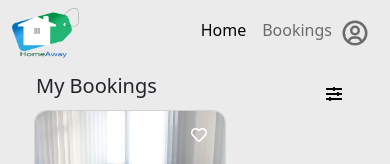
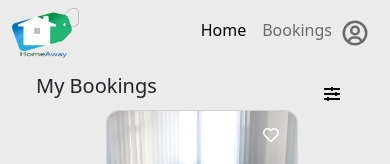
Before and after one commit to GP-43/homeaway-frontend, a React (Create React App) app: page /userbookings in a window 390 px wide. Shown: the top 164 px of the page. Built offline with nearby package versions, Linux system fonts and the light colour scheme.

Commit message:
ayeth haduwa

```diff
--- a/src/assets/styles/partials/_user-bookings.scss
+++ b/src/assets/styles/partials/_user-bookings.scss
@@ -10,6 +10,8 @@
  .my-bookings-dropdown {
    --bs-dropdown-min-width: 0px;
  }
+
+
 
 
 
@@ -37,23 +39,17 @@
 
    .booking-section{
     justify-content: center !important;
+    padding-left: 4.5rem;
    }
  }
 
-// @media only screen and (max-width: 820px) {
-//   .schedule-section-box {
-//     display: flex;
-//     justify-content: center;
-//   }
+ @media only screen and (max-width: 820px) {
 
-//   .schedule-section-title {
-//     text-align: center;
-//   }
+  .my-booking-sort-btn{
+    margin-right: 0.1rem !important;
+ }
 
-//   .my-booking-shedule {
-//     display: block;
-//   }
-// }
+ }
 
 
 
--- a/src/assets/styles/partials/_userrentings.scss
+++ b/src/assets/styles/partials/_userrentings.scss
@@ -71,6 +71,7 @@
 
      .renting-section{
       justify-content: center !important;
+      padding-left: 4.5rem;
      }
    }
 
--- a/src/components/my_bookings/MyBookingSection.jsx
+++ b/src/components/my_bookings/MyBookingSection.jsx
@@ -90,7 +90,7 @@ function MyBookingSection() {
                     <h5>My Bookings</h5>
                 </Col>
 
-                <Col className="d-flex justify-content-end">
+                <Col className="d-flex justify-content-end me-3 my-booking-sort-btn">
                     <div className="sort-drop-down-btn">
                         <Dropdown>
                             <Dropdown.Toggle variant="success" id="dropdown-basic">
```
